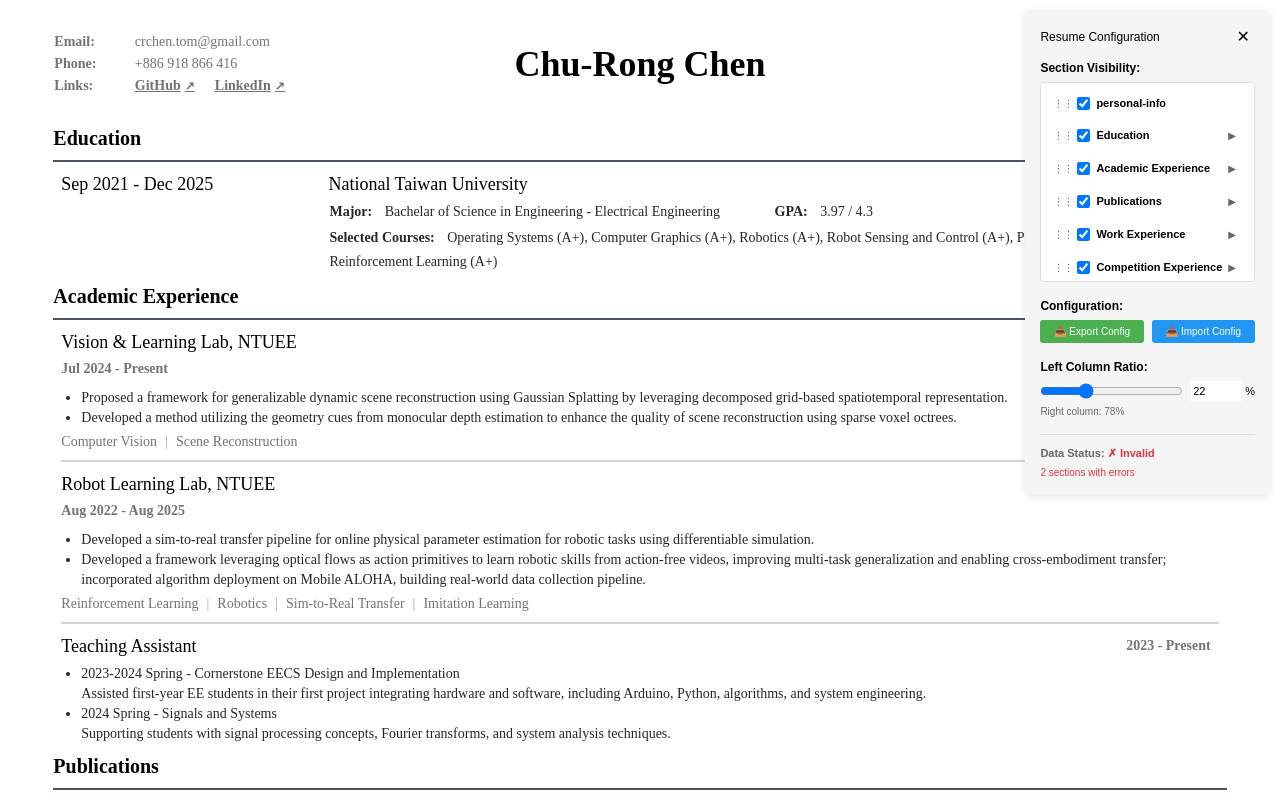
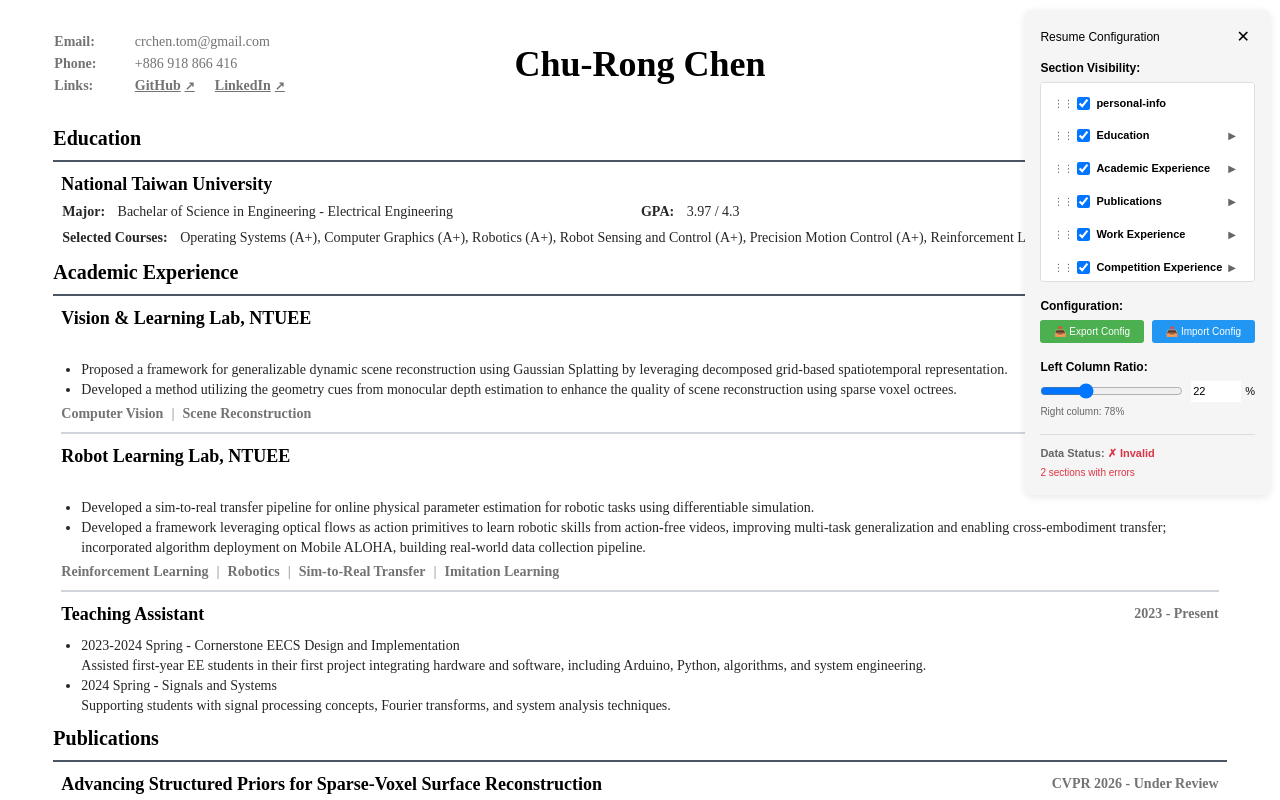
Before and after one commit to tom1484/resume, a React (Create React App) app: page / in a window 1280 px wide. Shown: the top 800 px of the page. Built offline with nearby package versions, Linux system fonts and the light colour scheme; a web font is replaced by a local one.

Commit message:
update experience layout

```diff
--- a/src/components/education.jsx
+++ b/src/components/education.jsx
@@ -1,6 +1,6 @@
+import React from 'react';
 import { useTheme } from '@contexts/themeContext';
 import Container from '@components/layout/container';
-import TwoColumnLayout from '@components/layout/twoColumnLayout';
 
 export default function Education({ data }) {
   const { theme } = useTheme();
@@ -18,13 +18,7 @@ export default function Education({ data }) {
         })();
 
         return (
-          <TwoColumnLayout
-            key={idx}
-            leftColumn={
-              <h2 className={theme.typography.heading}>{time}</h2>
-            }
-            rightColumn={
-              <>
+          <React.Fragment key={idx}>
             <h2 className={theme.typography.heading}>{title}</h2>
             <table className={theme.components.education.table}>
               <tbody>
@@ -64,13 +58,7 @@ export default function Education({ data }) {
                 )}
               </tbody>
             </table>
-              </>
-            }
-            leftWidth="dynamic"
-            rightWidth="dynamic"
-            alignment="top"
-            className=""
-          />
+          </React.Fragment>
         );
       })}
     </Container>
--- a/src/components/experiences.jsx
+++ b/src/components/experiences.jsx
@@ -25,32 +25,14 @@ function ExperienceItem({
 }) {
   const { theme } = useTheme();
 
-  // Determine layout: use config if available, fall back to titleFootnote check
-  const infoLayout = config.infoLayout || (titleFootnote ? 'standalone' : 'inline');
-  const isStandalone = infoLayout === 'standalone';
+  // Determine if we need two rows or can collapse to one
+  const rightInfo = titleFootnote || location || '';
+  const leftSubInfo = showHighlight && highlight ? highlight : '';
+  const needsTwoRows = rightInfo || leftSubInfo;
 
+  const renderLinks = () => {
+    if (!showLinks || !link || link.length === 0) return null;
     return (
-    <>
-      <div className={`${className} w-full`} {...props}>
-        {/* Title Row */}
-        <div className={theme.components.experiences.titleRow}>
-          <h2 className={theme.typography.heading}>{title}</h2>
-          {titleFootnote ? (
-            // If titleFootnote exists (academics), show it on the same row
-            <span className={theme.components.experiences.titleFootnote}>
-              {titleFootnote}
-            </span>
-          ) : !isStandalone ? (
-            // If inline layout and no titleFootnote, show time/location/links on the same row
-            <span className={theme.components.experiences.timeText}>
-              {showHighlight && highlight && (
-                <span className={`${theme.components.experiences.highlight} mr-3`}>
-                  {highlight}
-                </span>
-              )}
-              {time}
-              {location && <> • {location}</>}
-              {showLinks && link && link.length > 0 && (
       <>
         {' • '}
         {link.map(({ text, url }, idx) => (
@@ -62,35 +44,40 @@ function ExperienceItem({
           </React.Fragment>
         ))}
       </>
-              )}
+    );
+  };
+
+  return (
+    <>
+      <div className={`${className} w-full`} {...props}>
+        {needsTwoRows ? (
+          <>
+            {/* Row 1: Title (left) and Location/Footnote (right) */}
+            <div className={theme.components.experiences.titleRow}>
+              <h2 className={theme.typography.heading}>{title}</h2>
+              <span className={theme.components.experiences.titleFootnote}>
+                {rightInfo}
               </span>
-          ) : null}
             </div>
 
-        {/* Time/Location/Links Row - Show for standalone layout or titleFootnote */}
-        {(isStandalone || titleFootnote) && (
-          <div className="mb-2">
-            {showHighlight && highlight && (
-              <span className={`${theme.components.experiences.highlight} mr-3`}>
-                {highlight}
+            {/* Row 2: Role/Highlight (left) and Time (right) */}
+            <div className={`${theme.components.experiences.titleRow} mb-2`}>
+              <span className={theme.components.experiences.highlight}>
+                {leftSubInfo}
               </span>
-            )}
               <span className={theme.components.experiences.timeText}>
                 {time}
-              {location && <> • {location}</>}
-              {showLinks && link && link.length > 0 && (
-                <>
-                  {' • '}
-                  {link.map(({ text, url }, idx) => (
-                    <React.Fragment key={idx}>
-                      <Link href={url} variant="underline">
-                        {text}
-                      </Link>
-                      {idx < link.length - 1 && <>, </>}
-                    </React.Fragment>
-                  ))}
+                {renderLinks()}
+              </span>
+            </div>
           </>
-              )}
+        ) : (
+          /* Single Row: Title (left) and Time (right) */
+          <div className={`${theme.components.experiences.titleRow} mb-2`}>
+            <h2 className={theme.typography.heading}>{title}</h2>
+            <span className={theme.components.experiences.timeText}>
+              {time}
+              {renderLinks()}
             </span>
           </div>
         )}
--- a/src/config/themes/default.js
+++ b/src/config/themes/default.js
@@ -29,8 +29,8 @@ export default {
   typography: {
     mainTitle: 'font-bold font-serif text-4xl',
     sectionTitle: 'font-bold font-serif text-xl text-black-700',
-    heading: 'font-serif text-lg',
-    subheading: 'font-serif text-sm font-semibold',
+    heading: 'font-bold font-serif text-lg',
+    subheading: 'font-bold font-serif text-sm font-semibold',
     bodyText: 'font-serif text-sm',
     caption: 'text-xs',
     fontFamily: 'font-serif'
@@ -84,11 +84,11 @@ export default {
       timeSection: 'flex flex-col mt-1',
       contentSection: 'flex flex-col justify-between',
       list: 'list-disc list-outside mt-1',
-      listItem: 'text-left font-serif text-sm text-neutral-800 break-words overflow-wrap-anywhere',
-      tags: 'text-left font-serif text-sm text-neutral-500 mt-1',
-      highlight: 'text-left align-center font-serif text-sm text-cyan-800',
-      timeText: 'text-left align-center font-serif text-sm font-semibold text-neutral-500 pr-2',
-      titleFootnote: 'text-neutral-500 text-sm ml-1'
+      listItem: 'font-serif text-left text-sm text-neutral-800 break-words overflow-wrap-anywhere',
+      tags: 'font-semibold font-serif text-left text-sm text-neutral-500 mt-1',
+      highlight: 'font-semibold font-serif text-left align-center text-sm text-cyan-800',
+      timeText: 'font-semibold font-serif text-left align-center text-sm text-neutral-500',
+      titleFootnote: 'font-semibold font-serif text-neutral-500 text-sm ml-1'
     },
     publications: {
       container: 'flex flex-col items-end justify-center h-fit',
```
Lines whose indentation alone changed are shown as unchanged.
